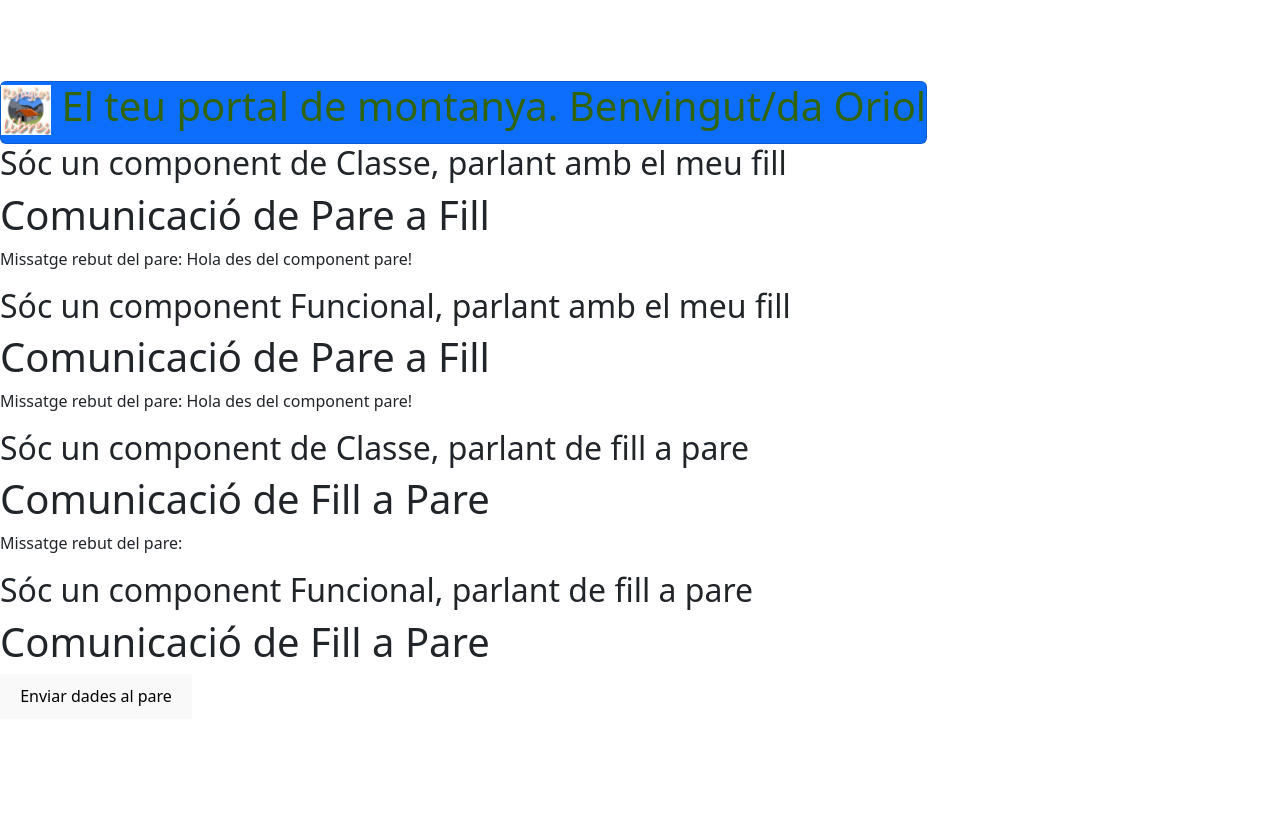
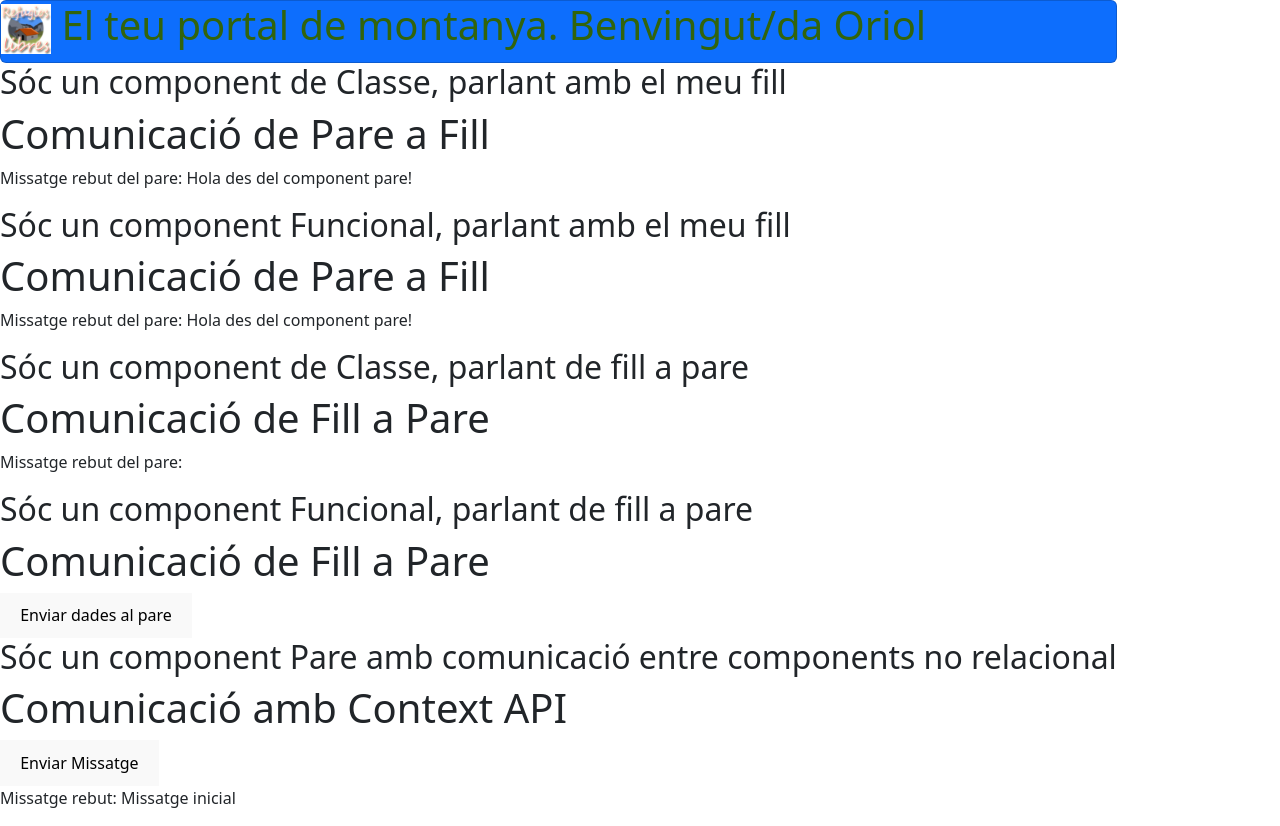
Before and after one commit to SectionOne/cursframeworks, a React (Vite) app in the folder cursreact/: page / in a window 1280 px wide. Before the commit the page ends 800 px from the top, so only its background shows below. Built offline with nearby package versions, Linux system fonts and the light colour scheme.

Commit message:
Codi 16 - Comunicació entre components no relacionals

```diff
--- a/cursreact/src/components/App.jsx
+++ b/cursreact/src/components/App.jsx
@@ -2,6 +2,7 @@ import './App.css';
 import FunctionalParentComponent from './FunctionalParentComponent.jsx';
 import ClasseParentFillaPare from './ClasseParentFillaPare.jsx';
 import FunctionalParentFillaPare from './FunctionalParentFillaPare.jsx';
+import ParentNoRelationalComponents from './ParentNoRelationalComponents.jsx';
 import Header from './Header.jsx';
 import ParentComponent from './ParentComponent.jsx';
 function App() {
@@ -26,6 +27,10 @@ function App() {
         <h2>Sóc un component Funcional, parlant de fill a pare</h2>
         <FunctionalParentFillaPare/>
       </div>
+      <div>
+        <h2>Sóc un component Pare amb comunicació entre components no relacional</h2>
+        <ParentNoRelationalComponents />
+      </div>
     </>
   );
 }
--- /dev/null
+++ b/cursreact/src/components/ComponentA.jsx
@@ -0,0 +1,17 @@
+/* eslint-disable no-unused-vars */
+import React from 'react';
+import { useMessage } from './MessageContext';
+
+const ComponentA = () => {
+  const { setMessage } = useMessage();
+
+  return (
+    <div>
+      <button onClick={() => setMessage('Hola des de Component A!')}>
+        Enviar Missatge
+      </button>
+    </div>
+  );
+};
+
+export default ComponentA;
--- /dev/null
+++ b/cursreact/src/components/ComponentB.jsx
@@ -0,0 +1,15 @@
+/* eslint-disable no-unused-vars */
+import React from 'react';
+import { useMessage } from './MessageContext';
+
+const ComponentB = () => {
+  const { message } = useMessage();
+
+  return (
+    <div>
+      <p>Missatge rebut: {message}</p>
+    </div>
+  );
+};
+
+export default ComponentB;
--- /dev/null
+++ b/cursreact/src/components/MessageContext.jsx
@@ -0,0 +1,18 @@
+/* eslint-disable no-unused-vars */
+/* eslint-disable react/prop-types */
+import React, { createContext, useContext, useState } from 'react';
+
+// Creem el context
+const MessageContext = createContext();
+
+export const MessageProvider = ({ children }) => {
+  const [message, setMessage] = useState('Missatge inicial');
+
+  return (
+    <MessageContext.Provider value={{ message, setMessage }}>
+      {children}
+    </MessageContext.Provider>
+  );
+};
+
+export const useMessage = () => useContext(MessageContext);
--- /dev/null
+++ b/cursreact/src/components/ParentNoRelationalComponents.jsx
@@ -0,0 +1,17 @@
+/* eslint-disable no-unused-vars */
+import React from 'react';
+import { MessageProvider } from './MessageContext';
+import ComponentA from './ComponentA';
+import ComponentB from './ComponentB';
+
+const App = () => {
+  return (
+    <MessageProvider>
+      <h1>Comunicació amb Context API</h1>
+      <ComponentA />
+      <ComponentB />
+    </MessageProvider>
+  );
+};
+
+export default App;
```
Also changed, not shown: 1 other file (tests, documents, lock files or other folders).
